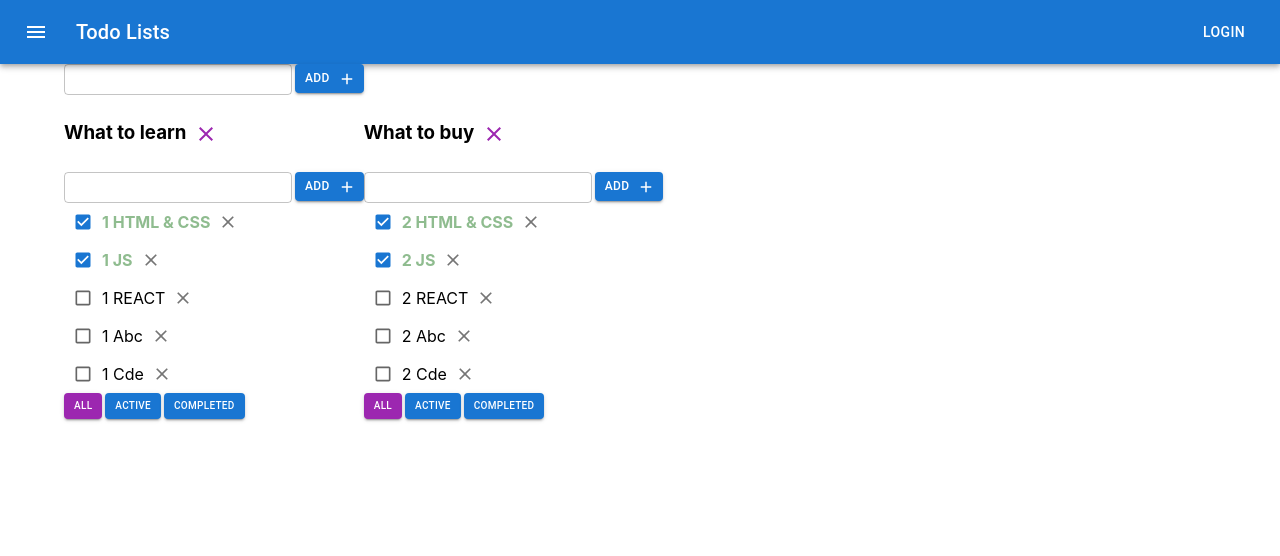
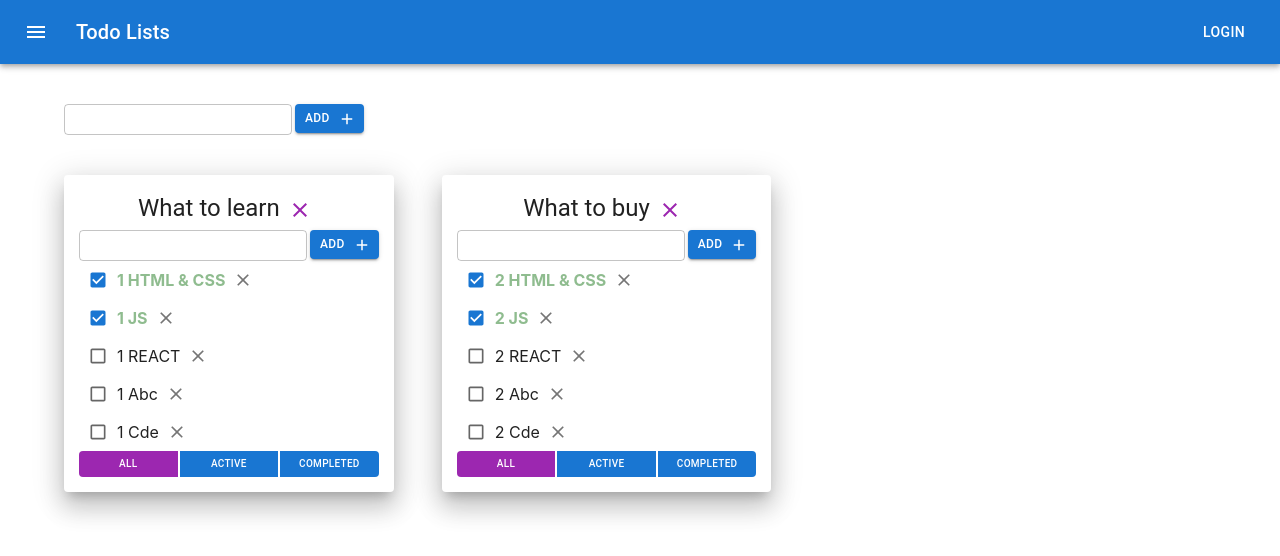
Before and after one commit to LizaAgey/inc_todo_list, a React (Create React App) app: page / in a window 1280 px wide. Shown: the top 556 px of the page. Built offline with nearby package versions, Linux system fonts and the light colour scheme.

Commit message:
feat: styles are added

```diff
--- a/src/App.tsx
+++ b/src/App.tsx
@@ -3,7 +3,7 @@ import './App.css';
 import TodoList from './components/TodoList';
 import {v1} from 'uuid';
 import AddItemForm from './components/AddItemForm';
-import {AppBar, Container, IconButton, Toolbar, Typography, Grid} from '@mui/material';
+import {AppBar, Container, IconButton, Toolbar, Typography, Grid, Paper} from '@mui/material';
 import {Menu} from '@material-ui/icons';
 import Button from '@material-ui/core/Button';
 
@@ -114,7 +114,9 @@ function App() {
         //send Array with tasks which are related to exact TODOList ID + Filter value of this TODOList
         const filteredTasks: Array<TaskType> = getFilteredTasks(tasks[list.id], list.filter)
 
-        return <TodoList
+        return <Grid item>
+            <Paper sx={{p:"15px"}} elevation={16}>
+                <TodoList
                     key={list.id}
 
                     todoListId={list.id}
@@ -130,6 +132,8 @@ function App() {
                     addTask={addTask}
                     changeTaskStatus={changeTaskStatus}
                 />
+            </Paper>
+        </Grid>
     })
 
     return (
@@ -154,10 +158,10 @@ function App() {
             </AppBar>
 
             <Container fixed>
-                <Grid container>
+                <Grid container sx={{m:"40px 0"}}>
                     <AddItemForm parentAddItem={addToDoList}/>
                 </Grid>
-                <Grid container>
+                <Grid container spacing={6}>
                     {todoListsComponents}
                 </Grid>
 
--- a/src/components/TodoList.tsx
+++ b/src/components/TodoList.tsx
@@ -7,7 +7,7 @@ import EditableSpan from './EditableSpan';
 import Button from '@material-ui/core/Button';
 import {IconButton} from '@material-ui/core';
 import ClearIcon from '@mui/icons-material/Clear';
-import {Checkbox, List, ListItem} from '@mui/material';
+import {ButtonGroup, Checkbox, List, ListItem, Typography} from '@mui/material';
 
 
 export type TodoListPropsType = {
@@ -34,23 +34,22 @@ const TodoList = (props: TodoListPropsType) => {
             };
 
             return (
-                <ListItem key={task.id} sx={{p:"0px"}}>
-
+                <ListItem key={task.id} sx={{p: '0px'}}>
                     <Checkbox checked={task.isDone}
                               onChange={changeTaskStatusHandler}
-                              size='small'
+                              size="small"
                     />
                     <div style={{display: 'inline-block'}} className={task.isDone ? styles.completedTask : ''}>
-                        <EditableSpan title={task.title} changeTitle={changeTaskTitle} />
+                        <EditableSpan title={task.title} changeTitle={changeTaskTitle}/>
                     </div>
                     <IconButton onClick={removeTaskHandler}>
-                        <ClearIcon fontSize='small'/>
+                        <ClearIcon fontSize="small"/>
                     </IconButton>
                 </ListItem>
             )
         }
         const tasksListItems = props.tasks.length > 0
-            ? (<List style={{all:"unset"}}>{props.tasks.map((task: TaskType) => getTasksItemList(task))}</List>)
+            ? (<List style={{all: 'unset'}}>{props.tasks.map((task: TaskType) => getTasksItemList(task))}</List>)
             : (<div>List is empty</div>)
 
         const onClickFilterHandlerCreator = (todoListId: string, filter: FilterValuesType) => () => props.changeFilterState(todoListId, filter)
@@ -66,39 +65,39 @@ const TodoList = (props: TodoListPropsType) => {
 
         return (
             <div>
-                <h3>
+                <Typography variant={'h5'} align={'center'}>
                     <EditableSpan title={props.title} changeTitle={changeTodoListTile}/>
-                    <IconButton onClick={removeTodoListHandler}  color="secondary">
+                    <IconButton onClick={removeTodoListHandler} color="secondary">
                         <ClearIcon/>
                     </IconButton>
-                </h3>
+                </Typography>
                 <AddItemForm parentAddItem={addNewTask}/>
                 <div>
                     {tasksListItems}
                 </div>
-                <div>
+                <ButtonGroup fullWidth disableElevation size="small">
                     <Button variant="contained"
-                            size="small"
+                            fullWidth
                             color={props.filter === 'All' ? 'secondary' : 'primary'}
                             sx={{mr: '3px', fontSize: '10px', minWidth: 'fit-content'}}
                             onClick={onClickFilterHandlerCreator(props.todoListId, 'All')}>
                         All
                     </Button>
                     <Button variant="contained"
-                            size="small"
+                            fullWidth
                             color={props.filter === 'Active' ? 'secondary' : 'primary'}
                             sx={{mr: '3px', fontSize: '10px', minWidth: 'fit-content'}}
                             onClick={onClickFilterHandlerCreator(props.todoListId, 'Active')}>
                         Active
                     </Button>
                     <Button variant="contained"
-                            size="small"
+                            fullWidth
                             color={props.filter === 'Completed' ? 'secondary' : 'primary'}
                             sx={{fontSize: '10px', minWidth: 'fit-content'}}
                             onClick={onClickFilterHandlerCreator(props.todoListId, 'Completed')}>
                         Completed
                     </Button>
-                </div>
+                </ButtonGroup>
             </div>
         );
     }
```
Lines whose indentation alone changed are shown as unchanged.
